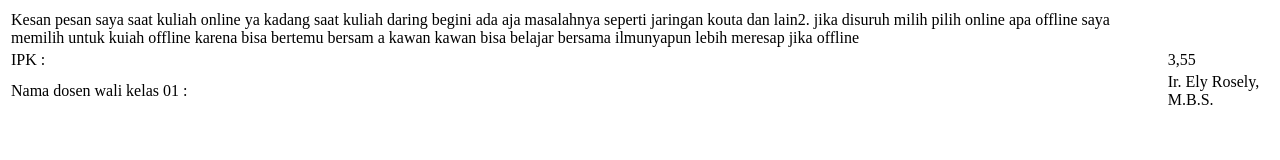
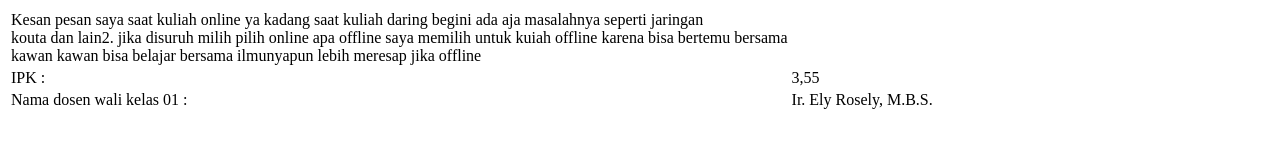
Before and after one commit to rusydahanifan/6701190122-assesment1, a plain HTML site: page about.html in a window 1280 px wide. Drawn offline with Linux system fonts and the light colour scheme.

Commit message:
commit4-6701190122

```diff
--- a/about.html
+++ b/about.html
@@ -8,15 +8,21 @@
 <table>
     <tr>
         <td>
-            Kesan pesan saya saat kuliah online ya kadang saat kuliah daring begini ada aja masalahnya seperti jaringan
-            kouta dan lain2. jika disuruh milih pilih online apa offline saya memilih untuk kuiah offline karena bisa bertemu bersam a
-            kawan kawan bisa belajar bersama ilmunyapun lebih meresap jika offline
+            Kesan pesan saya saat kuliah online ya kadang saat kuliah daring begini ada
+            aja masalahnya seperti jaringan
+            <br>
+            kouta dan lain2. jika disuruh milih pilih
+            online apa offline saya
+            memilih untuk kuiah offline karena bisa bertemu bersama
+            <br>
+            kawan kawan bisa belajar bersama
+            ilmunyapun lebih meresap jika offline
         </td>
     </tr>
-    <tr>
+
         <td>IPK :</td>
         <td> 3,55</td>
-    </tr>
+
     <tr>
         <td>
             Nama dosen wali kelas 01  :
```
